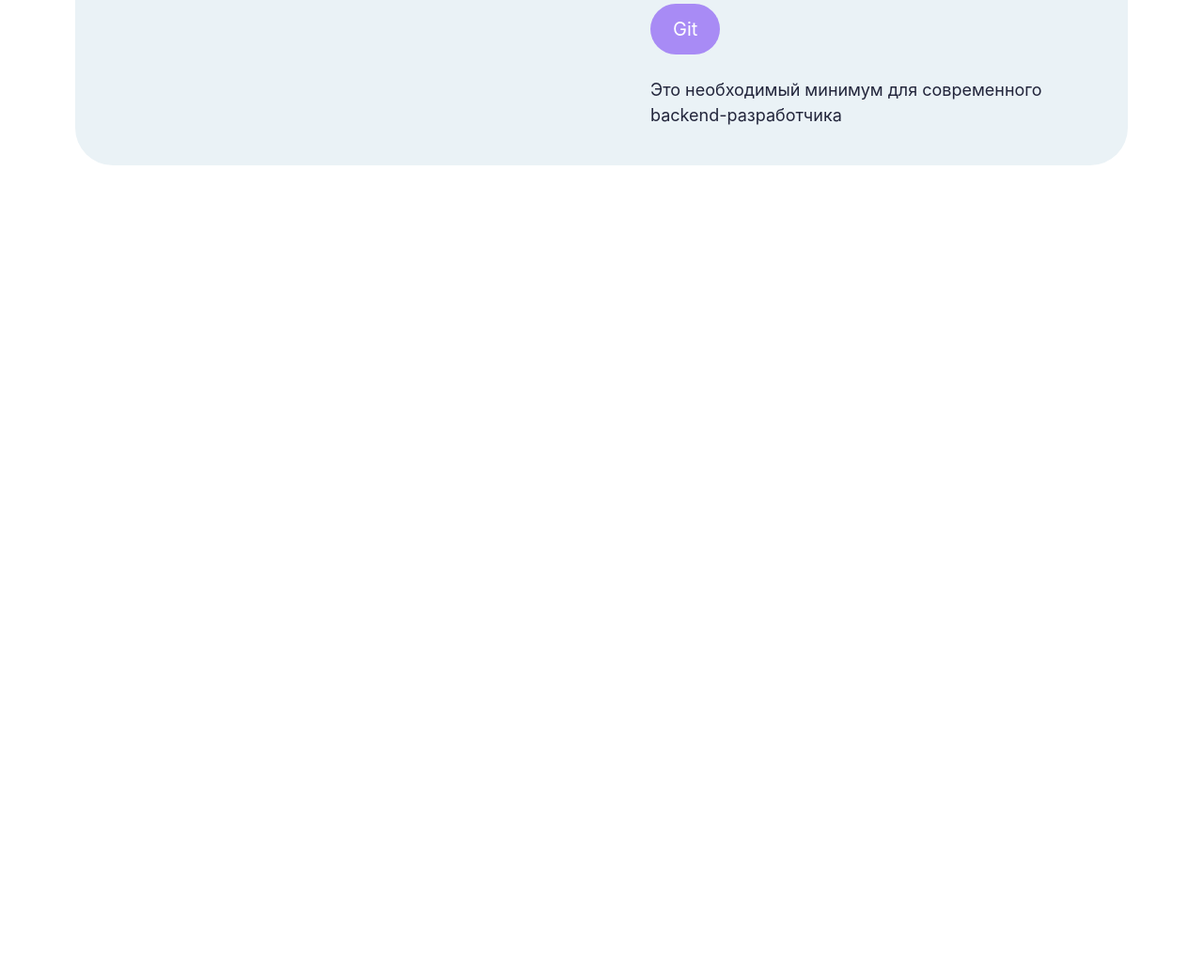
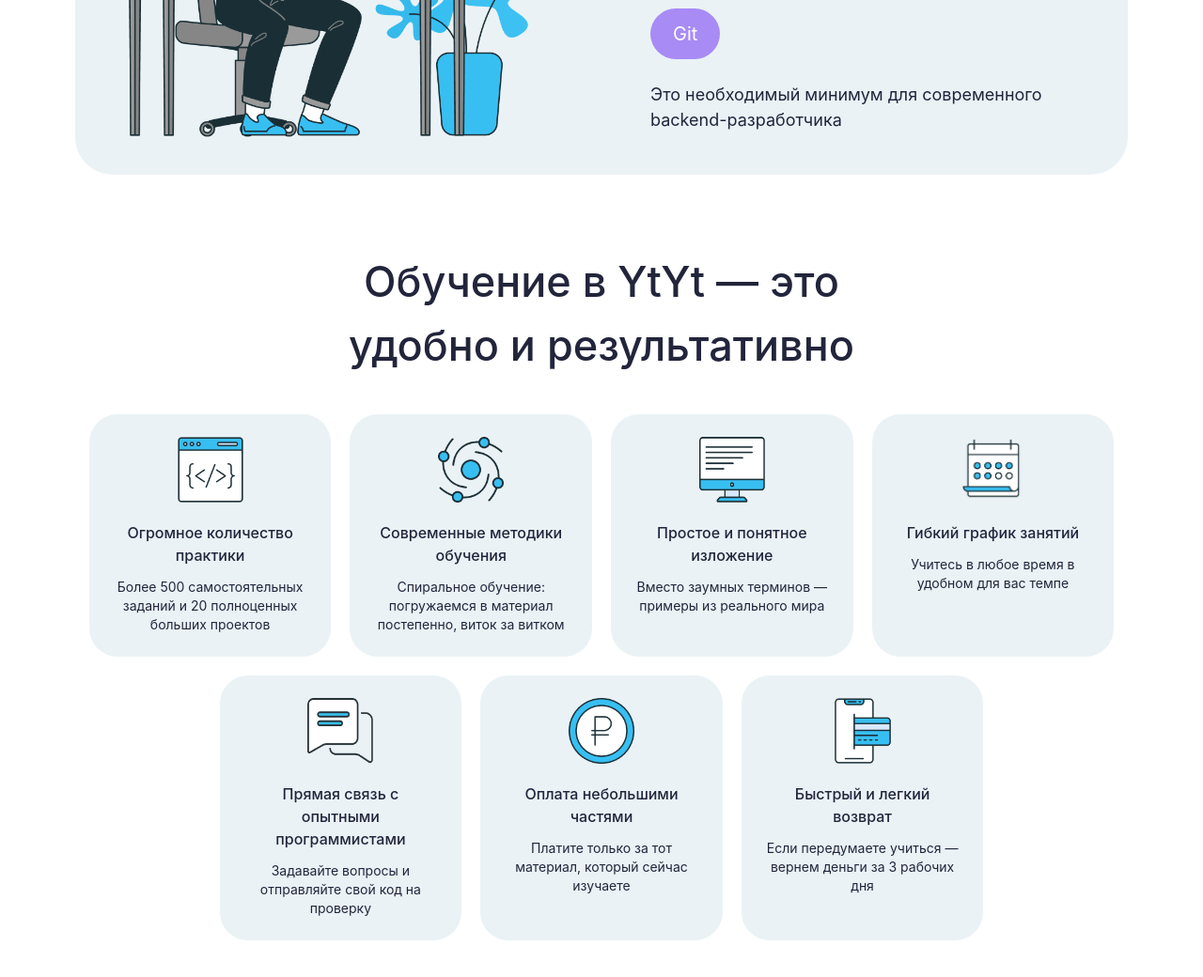
Before and after one commit to yusufzohirov-beep/reses, a website: page src/index.html in a window 1280 px wide. Shown: the part 1344-2384 px from the top of the page at 94% size. Before the commit the page ends 1560 px from the top, so only its background shows below. Drawn offline with Linux system fonts and the light colour scheme.

Commit message:
setion 4

```diff
--- a/src/index.html
+++ b/src/index.html
@@ -227,7 +227,146 @@
 
     </div>
 
-</section>
+      </section>
+
+      <section class="px-5 md:px-10 lg:px-20 py-10">
+
+    <h1 class="text-[#22253B] text-[30px] md:text-[40px] lg:text-[45px] text-center font-medium">
+        Обучение в YtYt — это
+        <br class="hidden md:block">
+        удобно и результативно
+    </h1>
+    <div class="flex flex-wrap justify-center gap-5 mt-10">
+
+        <div class="bg-[#EAF2F6] rounded-[30px] w-full sm:w-[45%] lg:w-[23%] p-6 text-center">
+
+            <img
+                src="./img/image copy 7.png"
+                alt=""
+                class="w-[70px] h-[70px] mx-auto"
+            >
+
+            <h2 class="text-[#22253B] font-medium mt-5">
+                Огромное количество практики
+            </h2>
+
+            <p class="text-[#22253B] text-sm mt-3">
+                Более 500 самостоятельных заданий и 20 полноценных больших проектов
+            </p>
+
+        </div>
+
+        <div class="bg-[#EAF2F6] rounded-[30px] w-full sm:w-[45%] lg:w-[23%] p-6 text-center">
+
+            <img
+                src="./img/image copy 8.png"
+                alt=""
+                class="w-[70px] h-[70px] mx-auto"
+            >
+
+            <h2 class="text-[#22253B] font-medium mt-5">
+                Современные методики обучения
+            </h2>
+
+            <p class="text-[#22253B] text-sm mt-3">
+                Спиральное обучение: погружаемся в материал постепенно, виток за витком
+            </p>
+
+        </div>
+
+        <div class="bg-[#EAF2F6] rounded-[30px] w-full sm:w-[45%] lg:w-[23%] p-6 text-center">
+
+            <img
+                src="./img/image copy 9.png"
+                alt=""
+                class="w-[70px] h-[70px] mx-auto"
+            >
+
+            <h2 class="text-[#22253B] font-medium mt-5">
+                Простое и понятное изложение
+            </h2>
+
+            <p class="text-[#22253B] text-sm mt-3">
+                Вместо заумных терминов — примеры из реального мира
+            </p>
+
+        </div>
+
+        <div class="bg-[#EAF2F6] rounded-[30px] w-full sm:w-[45%] lg:w-[23%] p-6 text-center">
+
+            <img
+                src="./img/image copy 10.png"
+                alt=""
+                class="w-[70px] h-[70px] mx-auto"
+            >
+
+            <h2 class="text-[#22253B] font-medium mt-5">
+                Гибкий график занятий
+            </h2>
+
+            <p class="text-[#22253B] text-sm mt-3">
+                Учитесь в любое время в удобном для вас темпе
+            </p>
+
+        </div>
+
+        <div class="bg-[#EAF2F6] rounded-[30px] w-full sm:w-[45%] lg:w-[23%] p-6 text-center">
+
+            <img
+                src="./img/image copy 11.png"
+                alt=""
+                class="w-[70px] h-[70px] mx-auto"
+            >
+
+            <h2 class="text-[#22253B] font-medium mt-5">
+                Прямая связь с опытными программистами
+            </h2>
+
+            <p class="text-[#22253B] text-sm mt-3">
+                Задавайте вопросы и отправляйте свой код на проверку
+            </p>
+
+        </div>
+
+        <div class="bg-[#EAF2F6] rounded-[30px] w-full sm:w-[45%] lg:w-[23%] p-6 text-center">
+
+            <img
+                src="./img/image copy 12.png"
+                alt=""
+                class="w-[70px] h-[70px] mx-auto"
+            >
+
+            <h2 class="text-[#22253B] font-medium mt-5">
+                Оплата небольшими частями
+            </h2>
+
+            <p class="text-[#22253B] text-sm mt-3">
+                Платите только за тот материал, который сейчас изучаете
+            </p>
+
+        </div>
+
+        <div class="bg-[#EAF2F6] rounded-[30px] w-full sm:w-[45%] lg:w-[23%] p-6 text-center">
+
+            <img
+                src="./img/image copy 13.png"
+                alt=""
+                class="w-[70px] h-[70px] mx-auto"
+            >
+
+            <h2 class="text-[#22253B] font-medium mt-5">
+                Быстрый и легкий возврат
+            </h2>
+
+            <p class="text-[#22253B] text-sm mt-3">
+                Если передумаете учиться — вернем деньги за 3 рабочих дня
+            </p>
+
+        </div>
+
+    </div>
+
+      </section>
 
     </main>
 </body>
```
Also changed, not shown: src/img/image copy 10.png (added), src/img/image copy 11.png (added), src/img/image copy 12.png (added), src/img/image copy 13.png (added), src/img/image copy 6.png (added), src/img/image copy 7.png (added), src/img/image copy 8.png (added), src/img/image copy 9.png (added).
